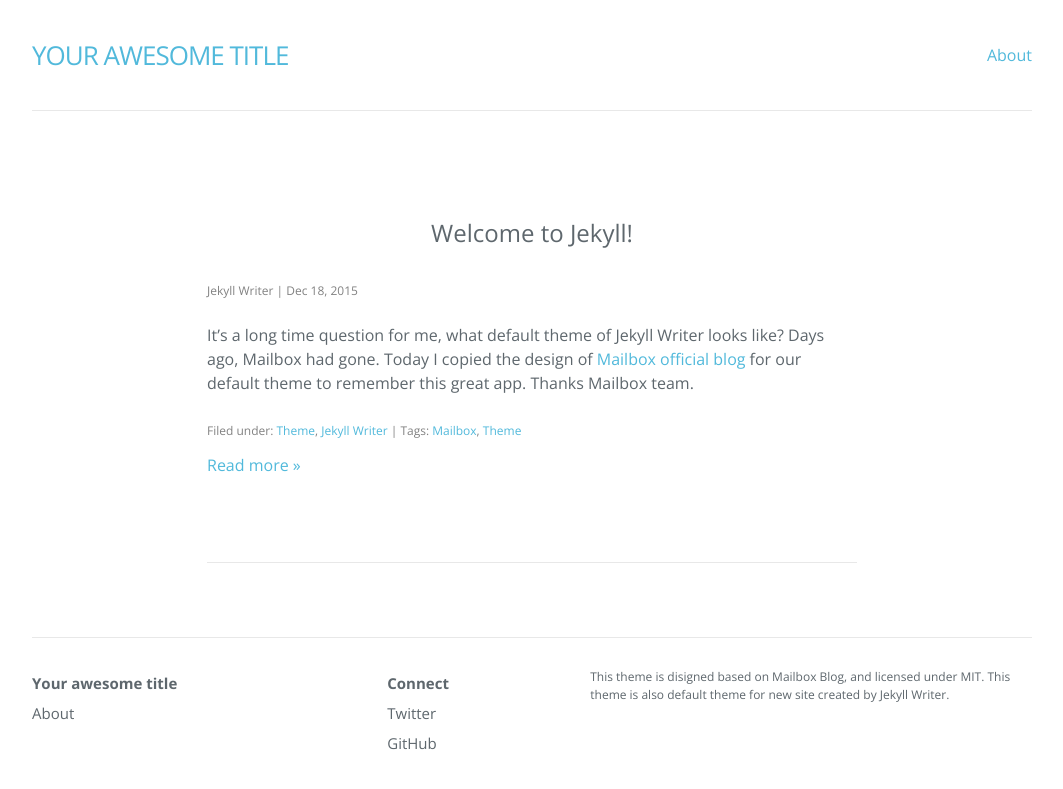
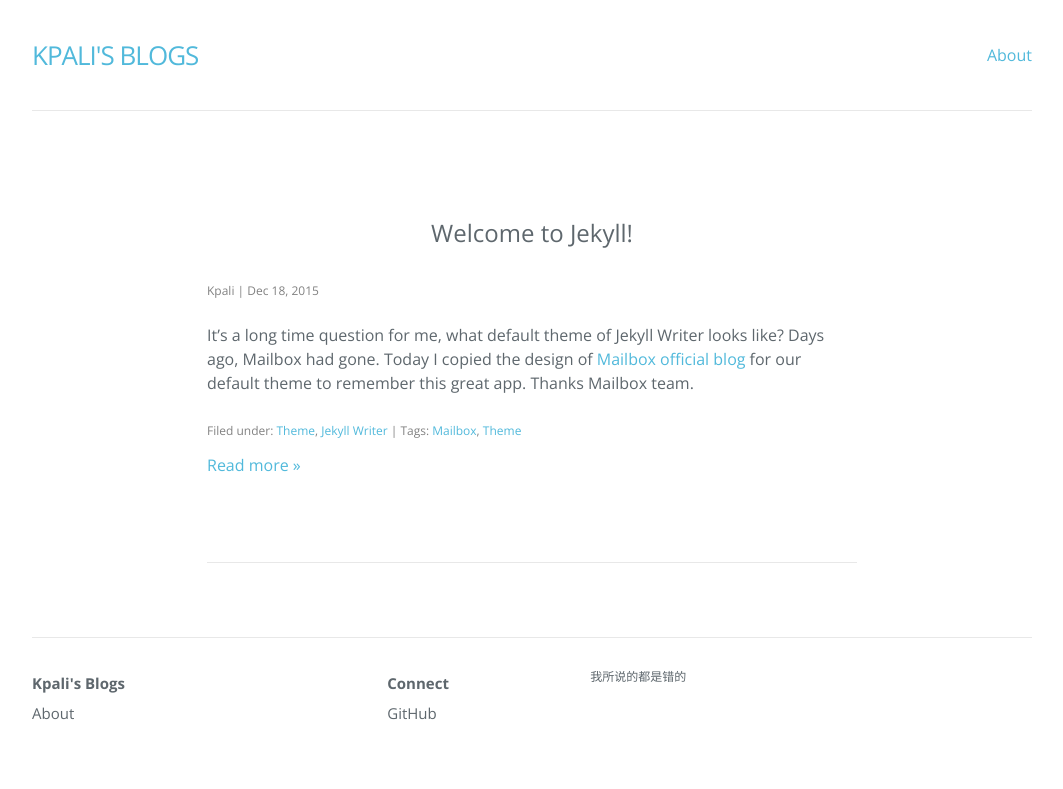
Before and after one commit to kpali/blog, a Jekyll site: the page built from index.html, in a window 1280 px wide. Shown: the top 789 px of the page, without its empty margins (108-1171 px from the left). Built offline with Jekyll 4.4.1, drawn with Linux system fonts in a browser that asks for light colours; nearby versions of some CDN libraries; the list of posts is cut into pages by our own code.

Commit message:
Update Configuration

```diff
--- a/_config.yml
+++ b/_config.yml
@@ -1,21 +1,12 @@
-# Welcome to Jekyll!
-#
-# This config file is meant for settings that affect your whole blog, values
-# which you are expected to set up once and rarely need to edit after that.
-# For technical reasons, this file is *NOT* reloaded automatically when you use
-# 'jekyll serve'. If you change this file, please restart the server process.
-
-# Site settings
-title: Your awesome title
-author: Jekyll Writer
-description: > # this means to ignore newlines until "baseurl:"
-  This theme is disigned based on Mailbox Blog, and licensed under MIT.
-  This theme is also default theme for new site created by Jekyll Writer.
-permalink: /:year/:month/:day/:title/
+# Created by Jekyll Writer
+title: Kpali's Blogs
+author: Kpali
+description: 我所说的都是错的
+permalink: '/:year/:month/:day/:title/'
 paginate: 6
-paginate_path: "/page/:num/"
-twitter_username: jekyllwriter
-github_username:  jekyllwriter
-gems: [jekyll-paginate]
+paginate_path: '/page/:num/'
+github_username: kpali
+gems:
+  - jekyll-paginate
 markdown: kramdown
-baseurl: "/blog"
+baseurl: /blog
```
